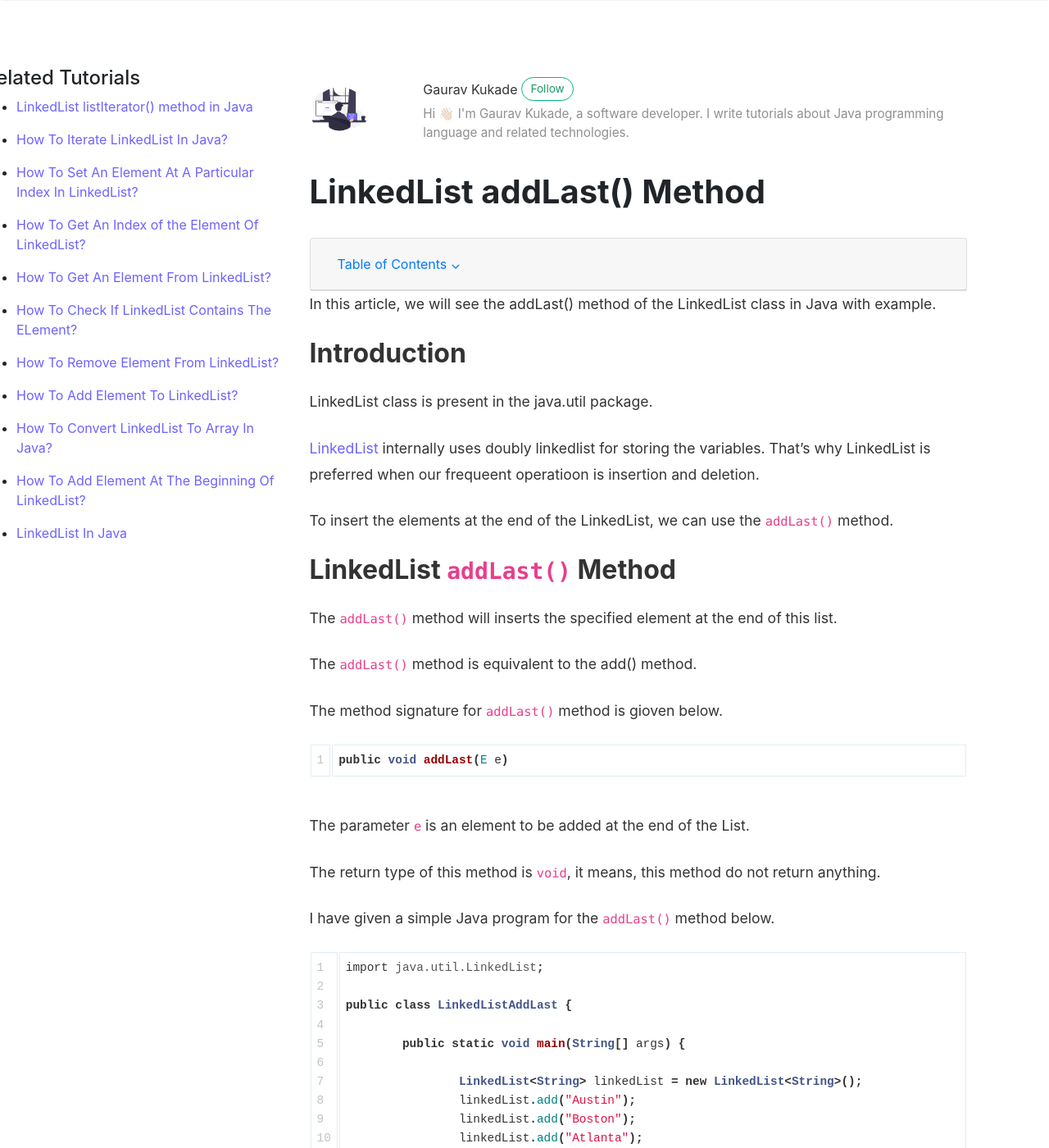
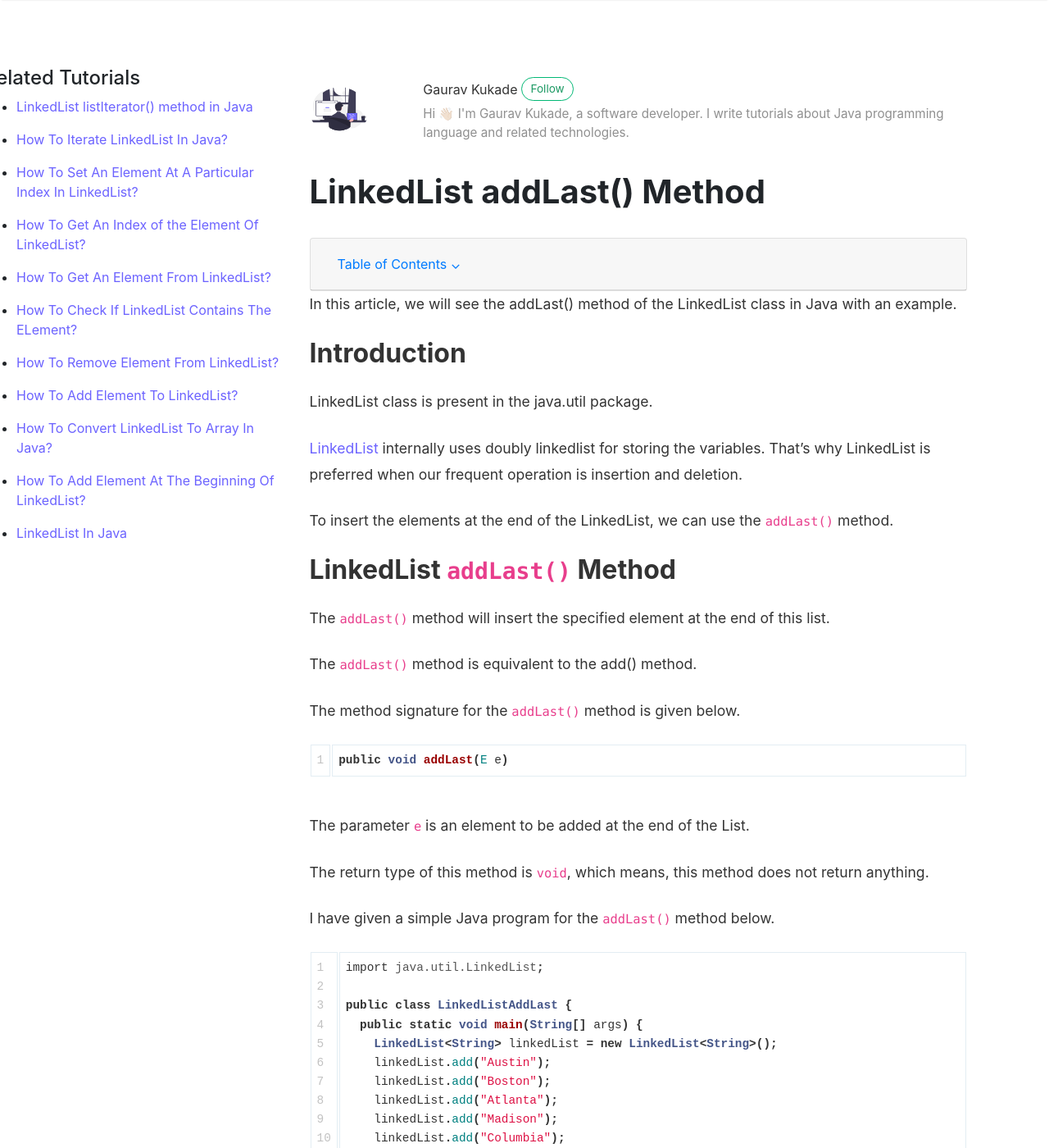
Before and after one commit to coderolls/coderolls-blog, a Jekyll site: the page built from _posts/collections/linkedlist/2022-02-03-linkedlist-addlast-method.md, in a window 1280 px wide and 1400 px high. Shown: the whole window at 82% size. Built offline with Jekyll 4.4.1, drawn with Linux system fonts in a browser that asks for light colours; nearby versions of some CDN libraries; comment, search, counter and statistics services are not loaded; some of the changed text lies outside the part shown.

Commit message:
Update 2022-02-03-linkedlist-addlast-method.md

````diff
--- a/_posts/collections/linkedlist/2022-02-03-linkedlist-addlast-method.md
+++ b/_posts/collections/linkedlist/2022-02-03-linkedlist-addlast-method.md
@@ -4,27 +4,25 @@ title: "LinkedList addLast() Method"
 author: gaurav
 categories: [Collections, LinkedList]
 toc: true
-
-description: "In this short tutorial, we will see the addLast() method of the LinkedList class in Java with example."
+description: "In this short tutorial, we will see the addLast() method of the LinkedList class in Java with an example."
 ---
-
-In this article, we will see the addLast() method of the LinkedList class in Java with example.
+In this article, we will see the addLast() method of the LinkedList class in Java with an example.
 
 ## Introduction
 
 LinkedList class is present in the java.util package.
 
-[LinkedList](https:/coderolls.com/linkedlist-in-java/) internally uses doubly linkedlist for storing the variables. That's why LinkedList is preferred when our frequeent operatioon is insertion and deletion.
+[LinkedList](https:/coderolls.com/linkedlist-in-java/) internally uses doubly linkedlist for storing the variables. That's why LinkedList is preferred when our frequent operation is insertion and deletion.
 
 To insert the elements at the end of the LinkedList, we can use the `addLast()` method.
 
 ## LinkedList `addLast()` Method
 
-The `addLast()` method will inserts the specified element at the end of this list.
+The `addLast()` method will insert the specified element at the end of this list.
 
 The `addLast()` method is equivalent to the add() method.
 
-The method signature for `addLast()` method is gioven below.
+The method signature for the `addLast()` method is given below.
 
 ```java
 public void addLast(E e)
@@ -32,7 +30,7 @@ public void addLast(E e)
 
 The parameter `e` is an element to be added at the end of the List.
 
-The return type of this method is `void`, it means, this method do not return anything.
+The return type of this method is `void`, which means, this method does not return anything.
 
 I have given a simple Java program for the `addLast()` method below.
 
@@ -40,29 +38,23 @@ I have given a simple Java program for the `addLast()` method below.
 import java.util.LinkedList;
 
 public class LinkedListAddLast {
+  public static void main(String[] args) {
+    LinkedList<String> linkedList = new LinkedList<String>();
+    linkedList.add("Austin");
+    linkedList.add("Boston");
+    linkedList.add("Atlanta");
+    linkedList.add("Madison");
+    linkedList.add("Columbia");
 
-	public static void main(String[] args) {
+    System.out.println(linkedList);
 
-		LinkedList<String> linkedList = new LinkedList<String>();
-		linkedList.add("Austin");
-		linkedList.add("Boston");
-		linkedList.add("Atlanta");
-		linkedList.add("Madison");
-		linkedList.add("Columbia");
-
-		System.out.println(linkedList);
-
-		// add element at the end
-		linkedList.addLast("Albany");
-		System.out.println(linkedList);
-
-	}
-
+    // add element at the end
+    linkedList.addLast("Albany");
+    System.out.println(linkedList);
+  }
 }
 ```
-
 Output:
-
 ```
 [Austin, Boston, Atlanta, Madison, Columbia]
 [Austin, Boston, Atlanta, Madison, Columbia, Albany]
@@ -73,11 +65,9 @@ Output:
 ```java
 public void addLast(E e)
 ```
-
-The `addLast()` method will inserts the specified element at the end of this list. This method is equivalent to the `add()` method.
-
+The `addLast()` method will insert the specified element at the end of this list. This method is equivalent to the `add()` method.
 ---
 
-The example java programs given in the above tutorial can be found at [this GitHub Repository](https://github.com/coderolls/blogpost-coding-examples/tree/main/collections/linkedlist/linkedlist-addLast-method).
+The example Java programs given in the above tutorial can be found at [this GitHub Repository](https://github.com/coderolls/blogpost-coding-examples/tree/main/collections/linkedlist/linkedlist-addLast-method).
 
-Let me know you thoughts or suggestions on the topic discussed above in comment section below.
+Let me know your thoughts or suggestions on the topic discussed above in the comment section below.
````
